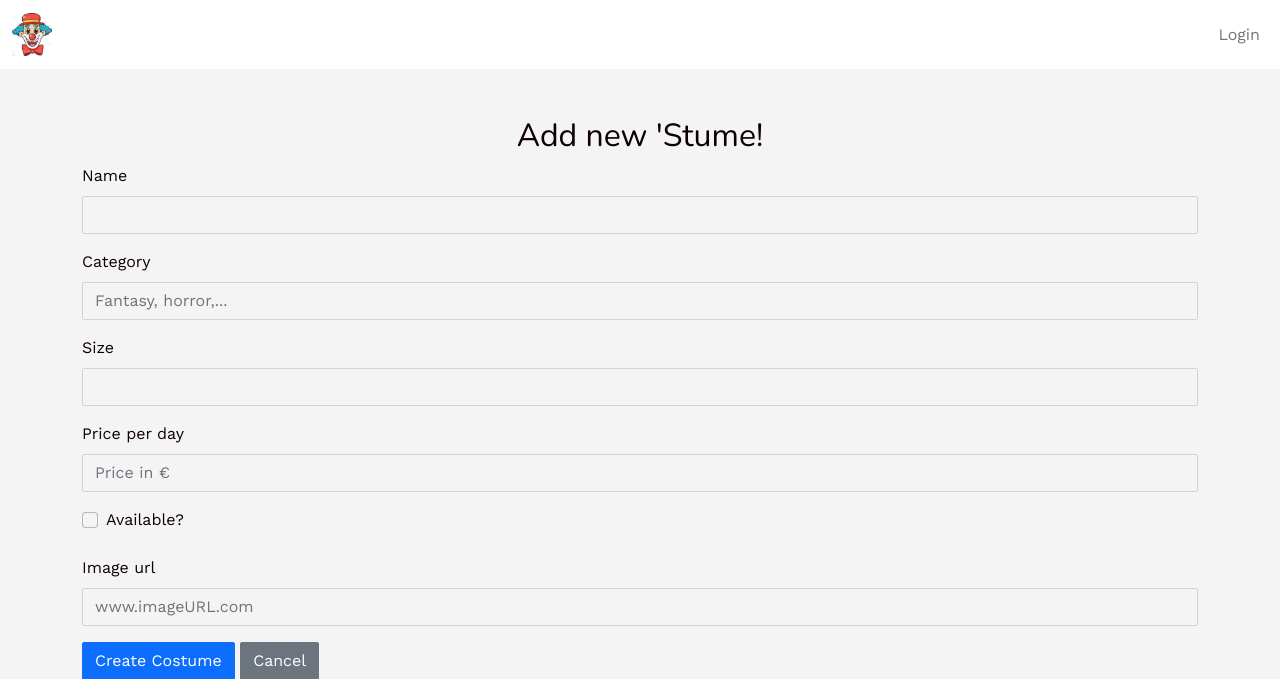
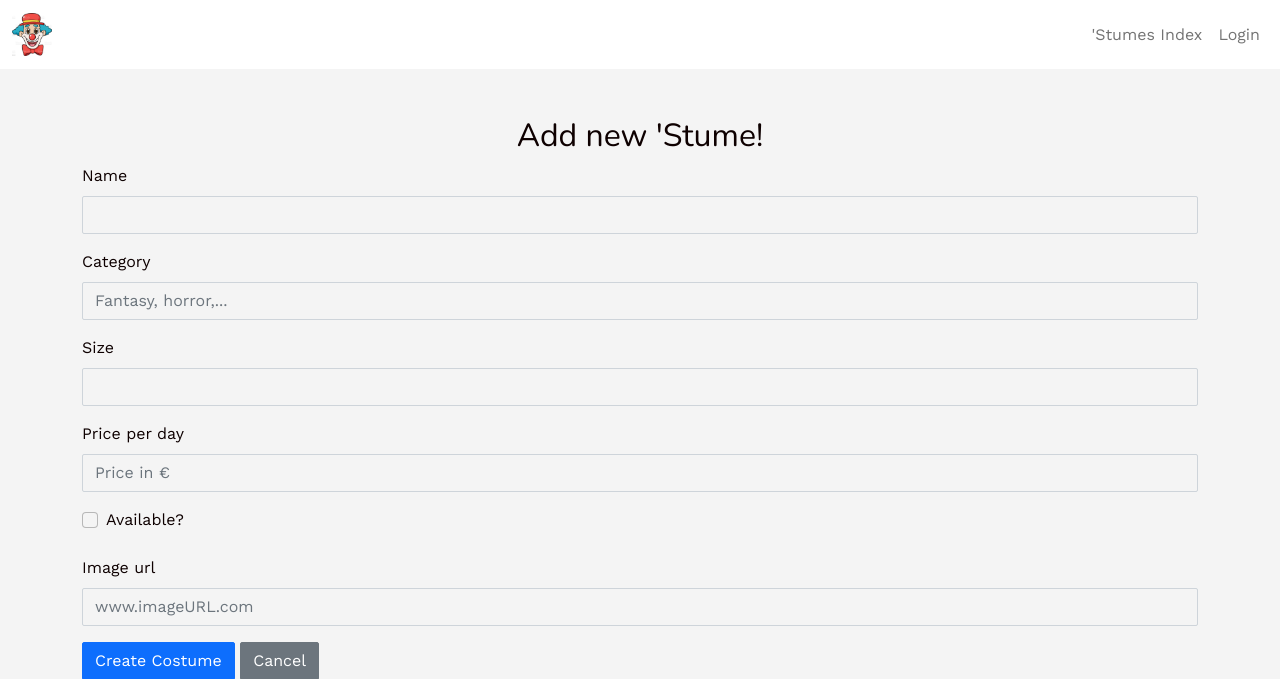
Before and after one commit to Corentr1/stumes_4_rent, a Rails app: page /costumes/new in a window 1280 px wide. Shown: the top 679 px of the page. Run offline with Rails 7, Linux system fonts and the light colour scheme; style sheets or scripts are compiled from the project's sources; some libraries are stand-ins or nearby versions.

```diff
--- a/app/assets/stylesheets/components/_index_card.scss
+++ b/app/assets/stylesheets/components/_index_card.scss
@@ -26,7 +26,7 @@
 
 
 // Smallest device
-@media (min-width: 100px) and (max-width: 575px) {
+@media (min-width: 100px) {
   .cards {
     grid-template-columns: 1fr;
   }
--- a/app/views/costumes/index.html.erb
+++ b/app/views/costumes/index.html.erb
@@ -14,3 +14,4 @@
       <% end %>
     </div>
   </div>
+</div>
--- a/app/views/pages/_banner.html.erb
+++ b/app/views/pages/_banner.html.erb
@@ -1,4 +1,3 @@
-
 <div class="banner">
   <div class="container">
     <h1>Book your favourite <strong>'Stumes</strong> to <strong>stand out</strong> at all your parties!</h1>
--- a/app/views/pages/_navbar.html.erb
+++ b/app/views/pages/_navbar.html.erb
@@ -8,6 +8,9 @@
 
     <div class="collapse navbar-collapse" id="navbarSupportedContent">
       <ul class="navbar-nav me-auto">
+          <li class="nav-item active d-flex">
+            <%= link_to "'Stumes Index", costumes_path, class: 'nav-link' %>
+          </li>
         <% if user_signed_in? %>
           <li class="nav-item active d-flex">
             <%= link_to "Add 'Stume", new_costume_path, class: 'nav-link' %>
```
Lines whose indentation alone changed are shown as unchanged.
